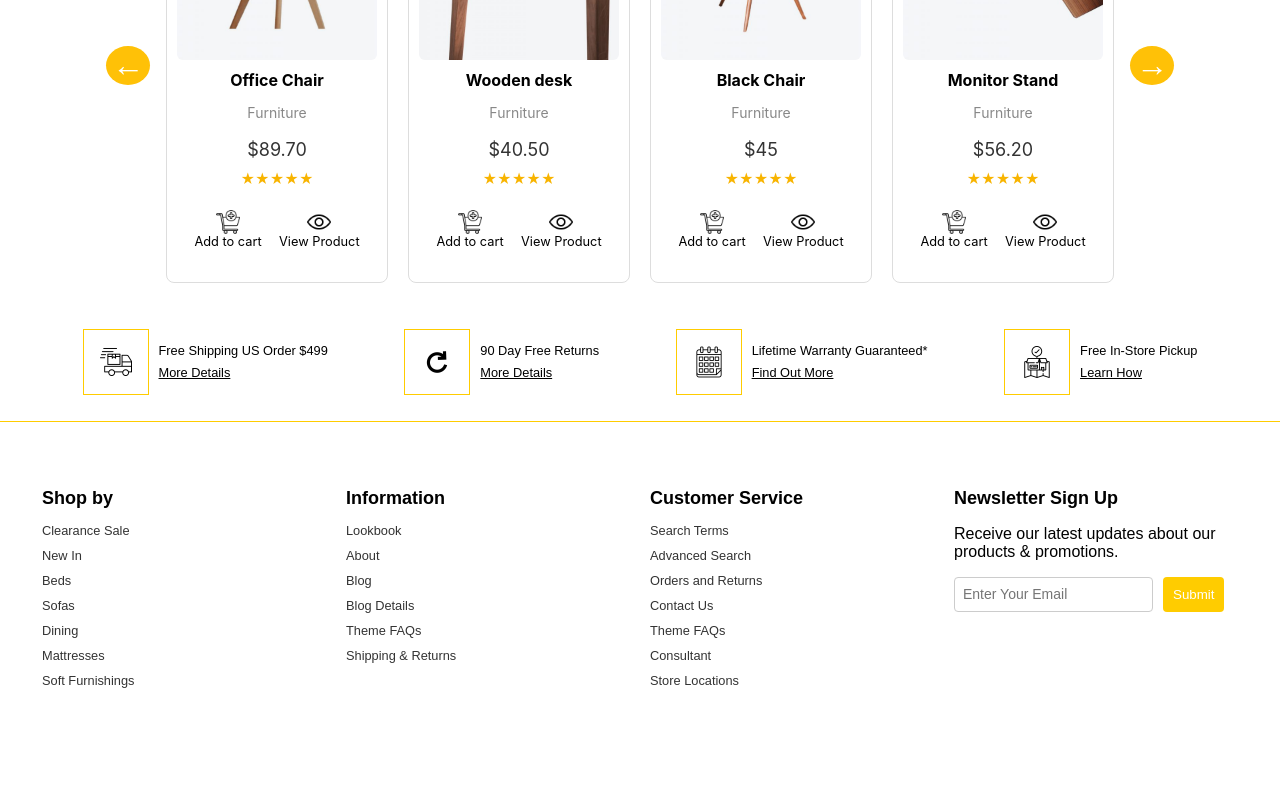
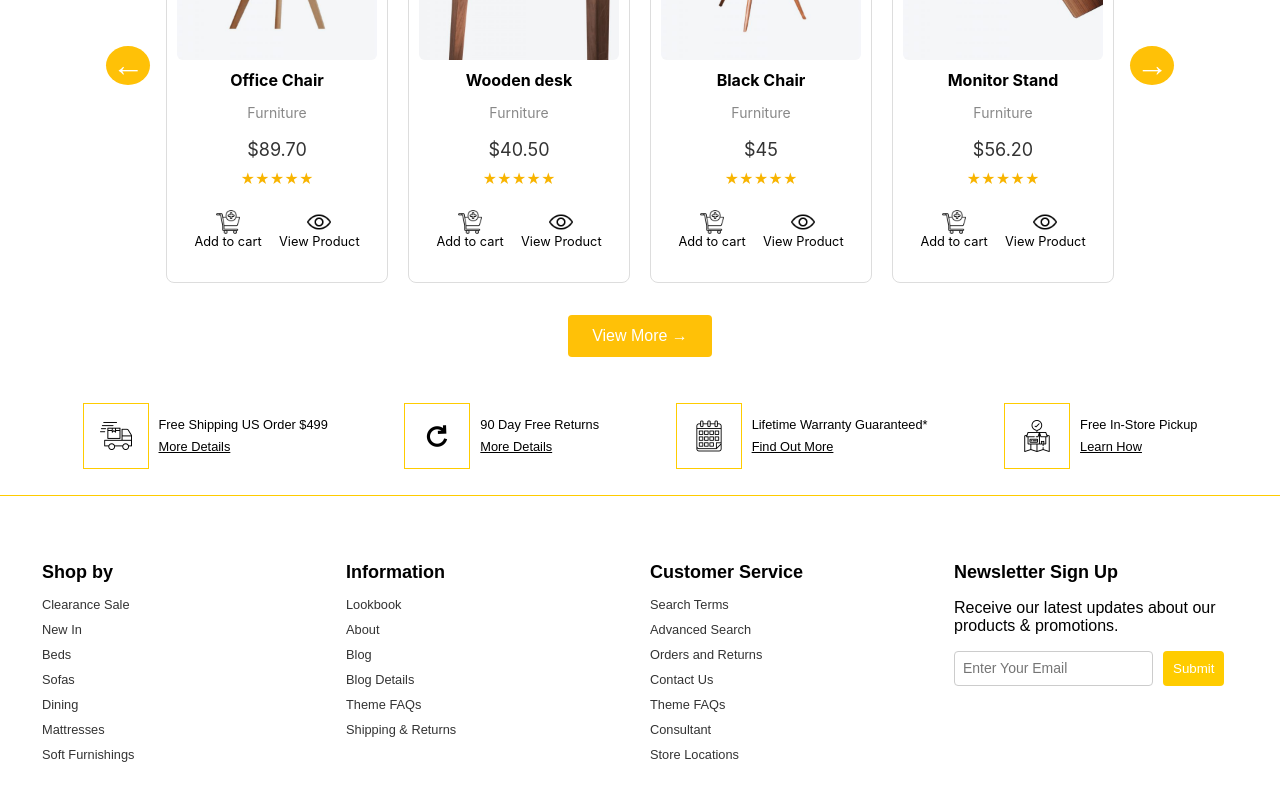
Before and after one commit to ayeshaMalik86/furnitureWebsite, a React (Create React App) app: page / in a window 1280 px wide. Shown: the part 2176-2976 px from the top of the page. Before the commit the page ends 2922 px from the top, so only its background shows below. Built offline with nearby package versions, Linux system fonts and the light colour scheme.

Commit message:
featured products

```diff
--- a/src/homeComponents/FeaturedProducts.jsx
+++ b/src/homeComponents/FeaturedProducts.jsx
@@ -71,6 +71,7 @@ const FeaturedProducts = () => {
             →
         </button>
       </div>
+      <button className="view-more">View More →</button>
     </div>
   );
 };
--- a/src/styles/homeComponents/FeaturedProducts.css
+++ b/src/styles/homeComponents/FeaturedProducts.css
@@ -10,6 +10,23 @@
     padding: 1rem;
     display: inline-block;
     border-bottom: 4px solid #ffc107;
+  }
+
+  .view-more{
+    display: inline-block;
+    padding: 12px 24px;
+    font-size: 1rem;
+    background-color: #ffc107;
+    color: rgb(255, 255, 255);
+    border: none;
+    border-radius: 4px;
+    cursor: pointer;
+    transition: background-color 0.3s;
+    margin-top: 2rem;
+  }
+
+  .view-more:hover{
+    background: #e0a800;
   }
 
   .product-carousel {
```
